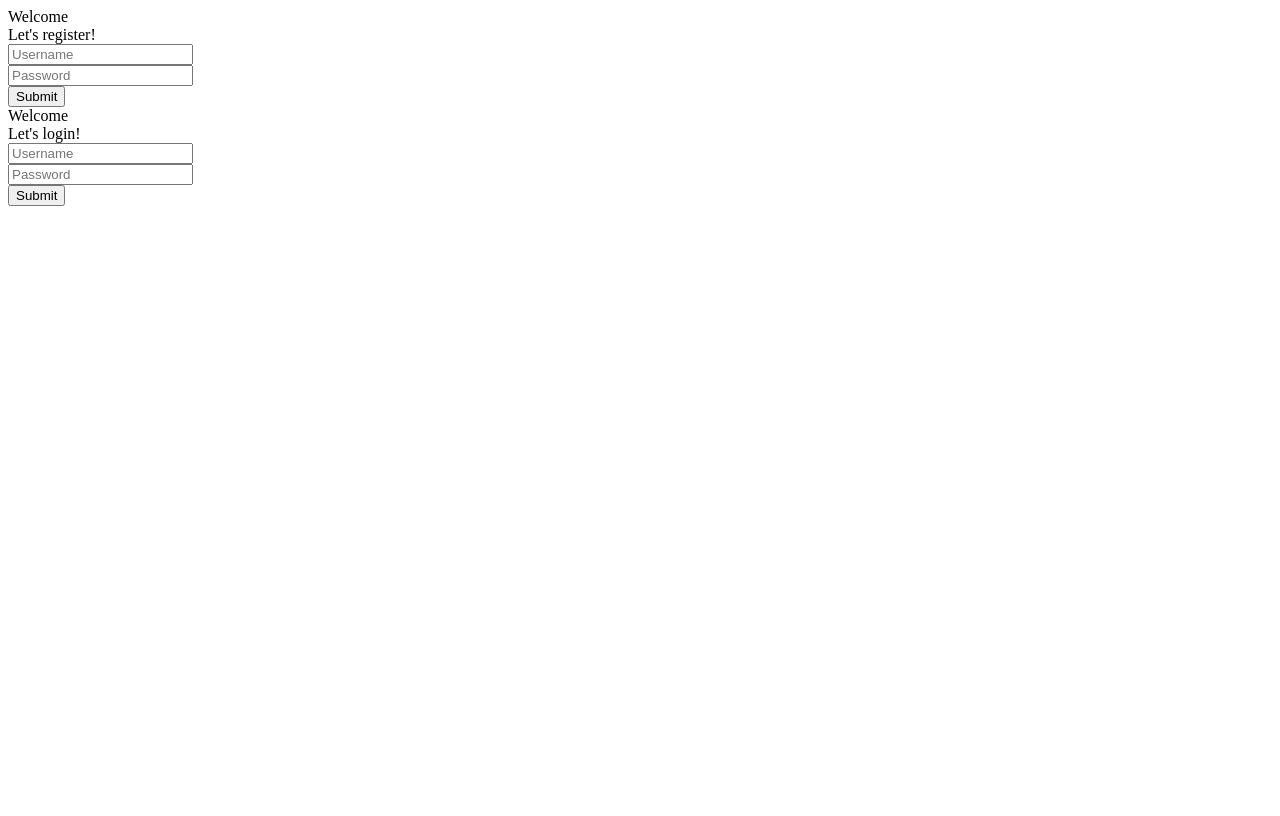
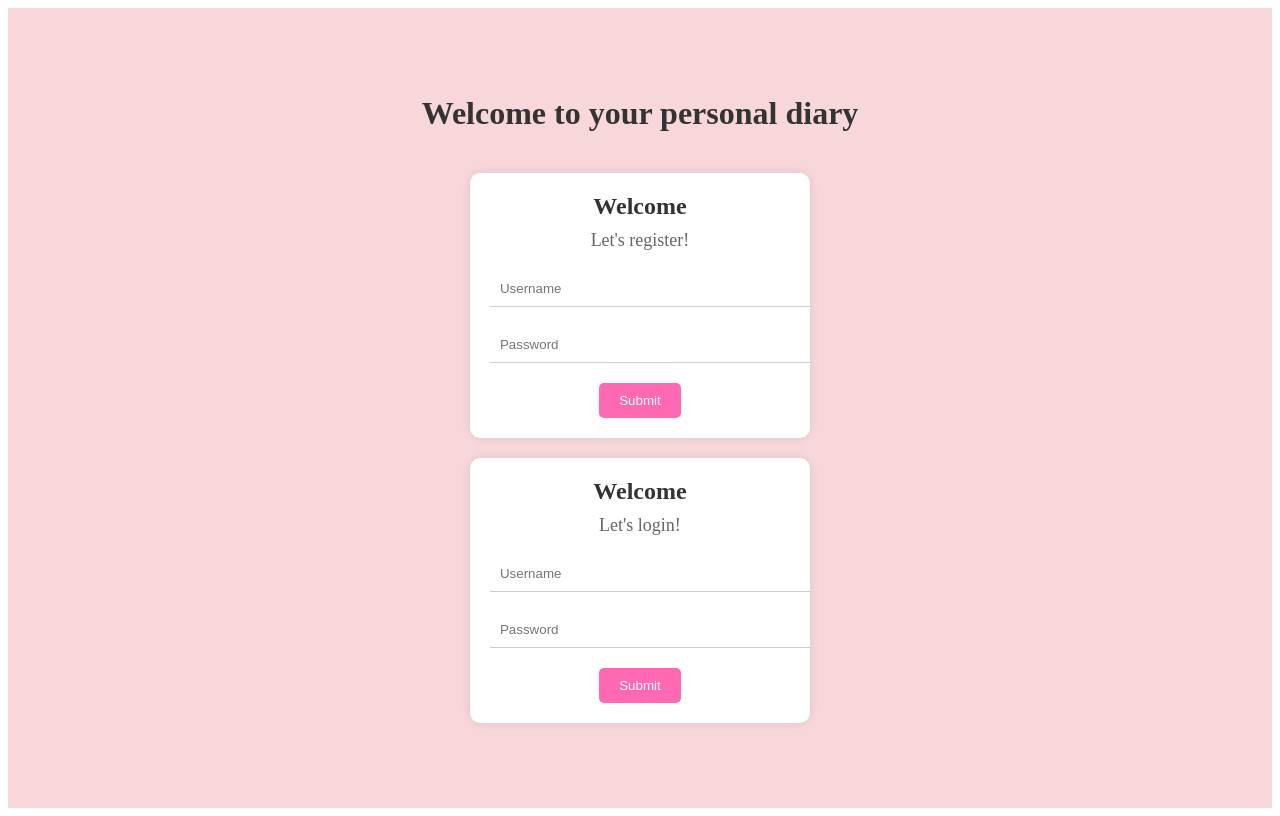
Before and after one commit to 22rose/final426, an Angular app: page /login in a window 1280 px wide. Built offline with nearby package versions, Linux system fonts and the light colour scheme.

Commit message:
Finish HTML/CSS for login page

```diff
--- a/src/app/login/login.component.css
+++ b/src/app/login/login.component.css
@@ -0,0 +1,95 @@
+.center-container {
+    display: flex;
+    justify-content: center;
+    align-items: center;
+    height: 100vh;
+    background-color: #f8d7da; /* Light pink background */
+  }
+
+  .container {
+    display: flex;
+    flex-direction: column;
+    align-items: center; /* Align items on the x-axis */
+  }
+
+  .form {
+    background-color: #ffffff; /* White background */
+    border-radius: 10px;
+    padding: 20px;
+    box-shadow: 0px 0px 10px 0px rgba(0, 0, 0, 0.1);
+    text-align: center;
+    width: 300px; /* Set a fixed width for the forms */
+    margin-bottom: 20px; /* Add space between forms */
+  }
+
+  .title {
+    font-size: 24px;
+    font-weight: bold;
+    color: #333333; /* Dark grey */
+    margin-bottom: 10px;
+  }
+
+  .subtitle {
+    font-size: 18px;
+    color: #666666; /* Medium grey */
+    margin-bottom: 20px;
+  }
+
+  .input-container {
+    position: relative;
+    margin-bottom: 20px;
+  }
+
+  .input {
+    width: 100%;
+    padding: 10px;
+    border: none;
+    outline: none;
+    border-bottom: 1px solid #cccccc; /* Light grey */
+    background-color: transparent;
+    color: #333333; /* Dark grey */
+  }
+
+  .cut {
+    position: absolute;
+    top: 0;
+    left: 0;
+    width: 100%;
+    height: 100%;
+    pointer-events: none;
+  }
+
+  .submit-button {
+    margin-top: 20px;
+  }
+
+  .submit {
+    padding: 10px 20px;
+    border: none;
+    border-radius: 5px;
+    background-color: #ff69b4; /* Pink */
+    color: #ffffff; /* White */
+    cursor: pointer;
+  }
+
+  .message {
+    background-color: #e9ecef; /* Light grey */
+    padding: 10px;
+    border-radius: 5px;
+    margin-bottom: 20px;
+  }
+
+  .message p {
+    margin: 0;
+    color: #333333; /* Dark grey */
+  }
+
+  .welcome-text {
+    text-align: center;
+    margin-bottom: 20px;
+  }
+
+  .welcome-text h1 {
+    font-size: 32px;
+    color: #333333;
+  }
--- a/src/app/login/login.component.html
+++ b/src/app/login/login.component.html
@@ -1,36 +1,36 @@
 <div class="center-container">
+  <div class="container">
+    <div class="welcome-text">
+      <h1>Welcome to your personal diary</h1>
+    </div>
+    <div class="form">
+      <!-- Register form -->
       <form [formGroup]="form" (ngSubmit)="onRegister()">
-    <div class="form">
+        <div class="title">Welcome</div>
+        <div class="subtitle">Let's register!</div>
         <div *ngIf="showMessage" class="message">
           <p>{{ message }}</p>
         </div>
-      <div class="title">Welcome</div>
-      <div class="subtitle">Let's register!</div>
-
         <div class="input-container ic2">
           <input id="username1" class="input" type="text" formControlName="username" placeholder="Username" />
           <div class="cut"></div>
-
         </div>
         <div class="input-container ic2">
           <input id="password1" class="input" type="text" formControlName="password" placeholder="Password" />
           <div class="cut"></div>
-
         </div>
         <div class="submit-button">
           <button type="submit" class="submit">Submit</button>
         </div>
-    </div>
       </form>
     </div>
 
-<div class="center-container">
+    <!-- Add padding between the forms -->
+    <div class="form" style="padding-top: 20px;">
       <!-- Login form -->
-  <div class="login-form">
+      <form [formGroup]="loginForm" (ngSubmit)="onLogin()">
         <div class="title">Welcome</div>
         <div class="subtitle">Let's login!</div>
-    <form [formGroup]="loginForm" (ngSubmit)="onLogin()">
-      <!-- Login form fields -->
         <div class="input-container ic2">
           <input id="username" class="input" type="text" formControlName="username" placeholder="Username" />
           <div class="cut"></div>
@@ -44,8 +44,5 @@
         </div>
       </form>
     </div>
-
-
-
-
   </div>
+</div>
```
Lines whose indentation alone changed are shown as unchanged.
